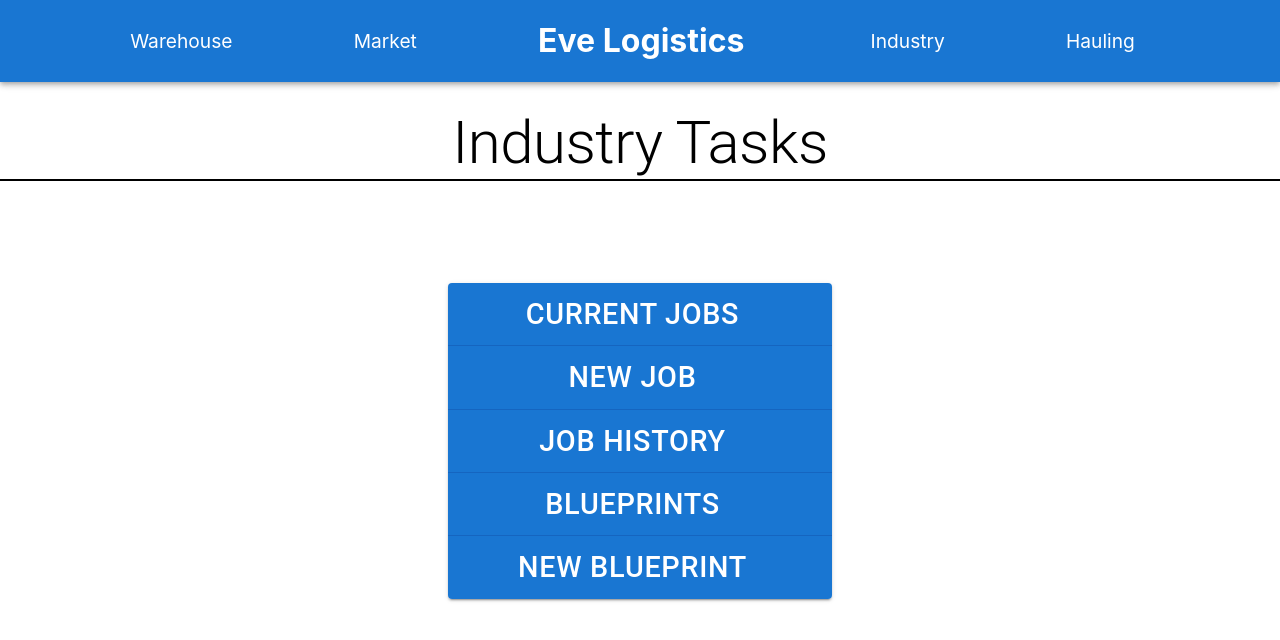
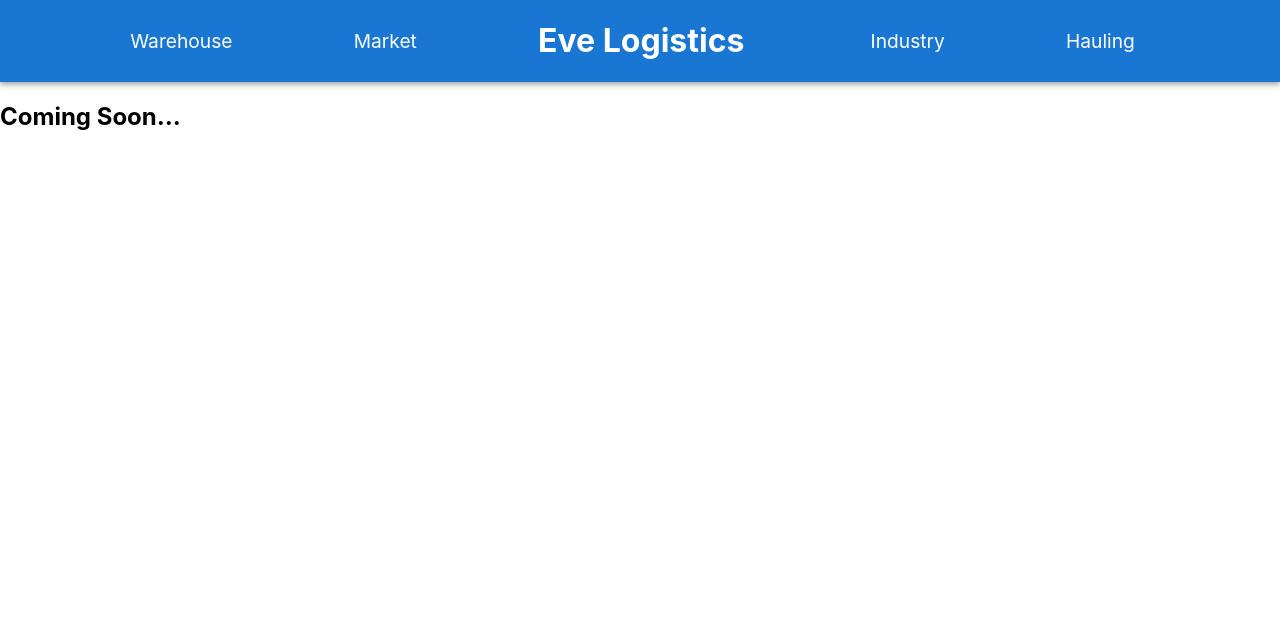
Before and after one commit to Revivedaniel/EveLogistics-Frontend, a React (Create React App) app in the folder eve-logistics-frontend/: page /industry in a window 1280 px wide. Shown: the top 640 px of the page. Built offline with nearby package versions, Linux system fonts and the light colour scheme.

Commit message:
Made non warehouse solutions coming soon

```diff
--- a/eve-logistics-frontend/src/hauling/Hauling.tsx
+++ b/eve-logistics-frontend/src/hauling/Hauling.tsx
@@ -1,16 +1,17 @@
-import GenericTasks from "../general/GenericTasks";
+// import GenericTasks from "../general/GenericTasks";
 
-const buttons = [
-    {
-      to: "warehouse-transfers",
-      title: "Warehouse Transfers"
-    },
-    {
-      to: "hauling/mrp-transport",
-      title: "MRP Transport"
-    }
-  ];
+// const buttons = [
+//     {
+//       to: "warehouse-transfers",
+//       title: "Warehouse Transfers"
+//     },
+//     {
+//       to: "hauling/mrp-transport",
+//       title: "MRP Transport"
+//     }
+//   ];
 
 export default function Hauling() {
-    return <GenericTasks heading="Hauling Tasks" buttons={buttons}/>
+    // return <GenericTasks heading="Hauling Tasks" buttons={buttons}/>
+    return <h2>Coming Soon...</h2>
 }
--- a/eve-logistics-frontend/src/industry/Industry.tsx
+++ b/eve-logistics-frontend/src/industry/Industry.tsx
@@ -1,28 +1,29 @@
-import GenericTasks from "../general/GenericTasks";
+// import GenericTasks from "../general/GenericTasks";
 
-const buttons = [
-    {
-      to: "current-jobs",
-      title: "Current Jobs"
-    },
-    {
-      to: "new-job",
-      title: "New Job"
-    },
-    {
-      to: "job-history",
-      title: "Job History"
-    },
-    {
-      to: "blueprints",
-      title: "Blueprints"
-    },
-    {
-      to: "new-blueprint",
-      title: "New Blueprint"
-    },
-  ];
+// const buttons = [
+//     {
+//       to: "current-jobs",
+//       title: "Current Jobs"
+//     },
+//     {
+//       to: "new-job",
+//       title: "New Job"
+//     },
+//     {
+//       to: "job-history",
+//       title: "Job History"
+//     },
+//     {
+//       to: "blueprints",
+//       title: "Blueprints"
+//     },
+//     {
+//       to: "new-blueprint",
+//       title: "New Blueprint"
+//     },
+//   ];
 
 export default function Industry() {
-    return <GenericTasks heading="Industry Tasks" buttons={buttons}/>
+    // return <GenericTasks heading="Industry Tasks" buttons={buttons}/>
+    return <h2>Coming Soon...</h2>
 }
--- a/eve-logistics-frontend/src/market/Market.tsx
+++ b/eve-logistics-frontend/src/market/Market.tsx
@@ -1,28 +1,29 @@
-import GenericTasks from "../general/GenericTasks";
+// import GenericTasks from "../general/GenericTasks";
 
-const buttons = [
-    {
-      to: "anomalies",
-      title: "Anomalies"
-    },
-    {
-      to: "forecast",
-      title: "Forecast"
-    },
-    {
-      to: "sales-orders",
-      title: "Sales Orders"
-    },
-    {
-      to: "purchase-orders",
-      title: "Purchase Orders"
-    },
-    {
-      to: "mrp",
-      title: "MRP"
-    },
-  ];
+// const buttons = [
+//     {
+//       to: "anomalies",
+//       title: "Anomalies"
+//     },
+//     {
+//       to: "forecast",
+//       title: "Forecast"
+//     },
+//     {
+//       to: "sales-orders",
+//       title: "Sales Orders"
+//     },
+//     {
+//       to: "purchase-orders",
+//       title: "Purchase Orders"
+//     },
+//     {
+//       to: "mrp",
+//       title: "MRP"
+//     },
+//   ];
 
 export default function Market() {
-    return <GenericTasks heading="Market Tasks" buttons={buttons}/>
+    // return <GenericTasks heading="Market Tasks" buttons={buttons}/>
+  return <h2>Coming Soon...</h2>
 }
```
